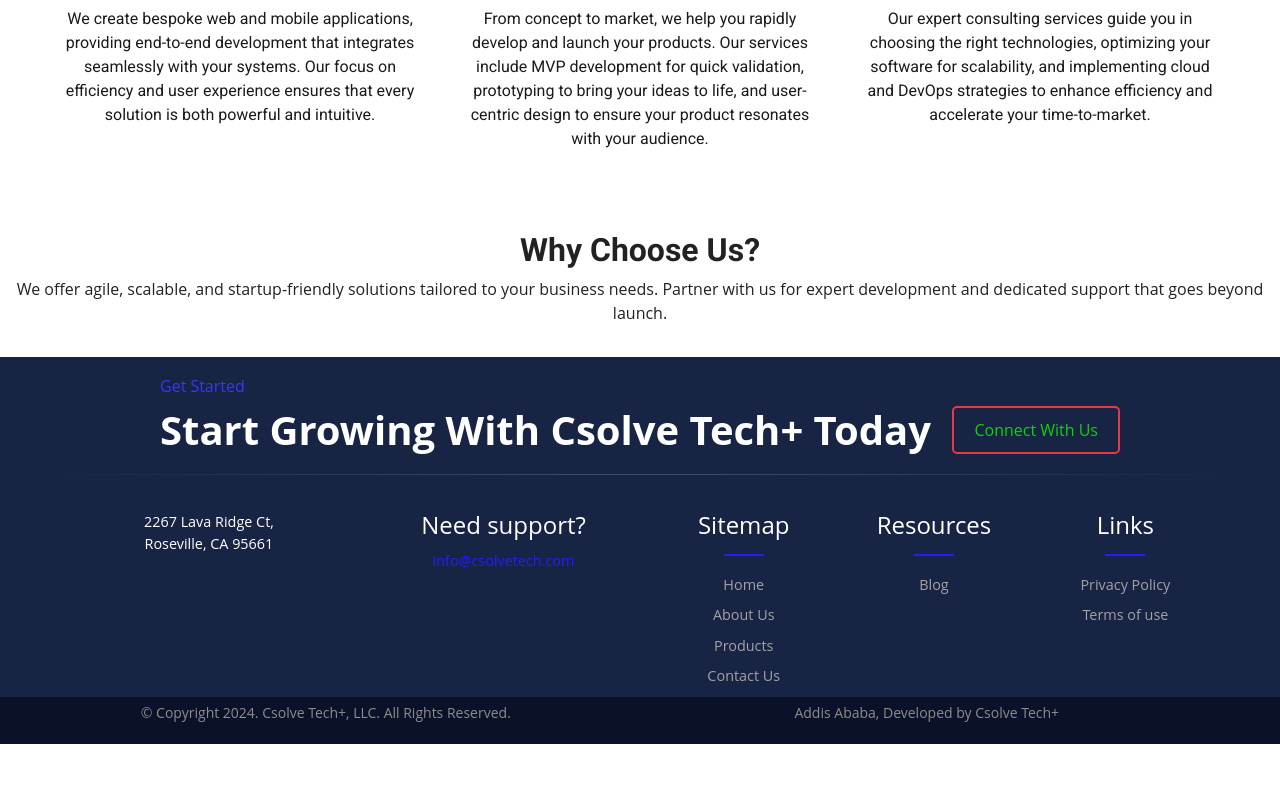
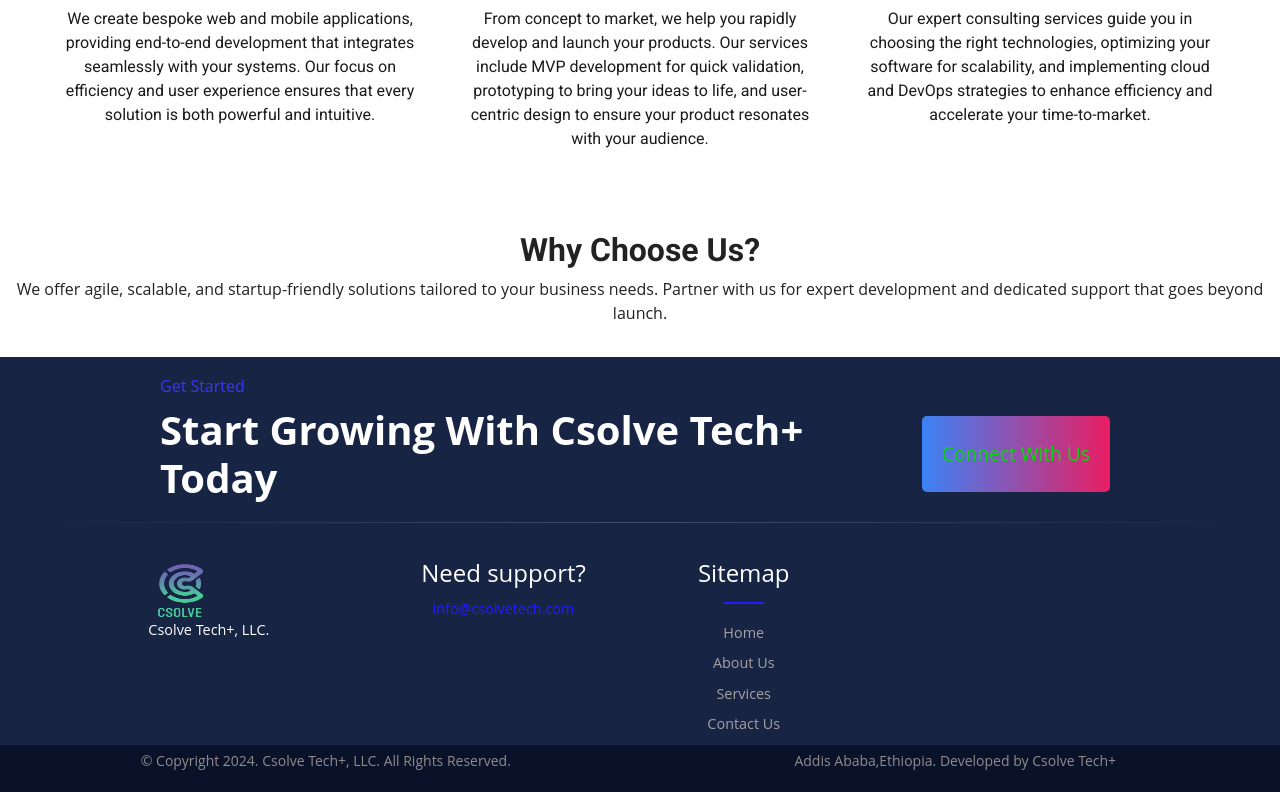
Before and after one commit to CSOLVE-TECH/csolve-tech-landing-website, a React (Create React App) app: page /service/software-development in a window 1280 px wide. Shown: the part 575-1367 px from the top of the page. Before the commit the page ends 1319 px from the top, so only its background shows below. Built offline with nearby package versions, Linux system fonts and the light colour scheme.

Commit message:
Add more adjustment to the whole site including the footer

```diff
--- a/src/component/Footer.js
+++ b/src/component/Footer.js
@@ -1,25 +1,33 @@
 import React from 'react';
 import './footer.css';
+import { useNavigate } from "react-router-dom";
 
 const Footer = () => {
+    const navigate = useNavigate();
     const currentYear = new Date().getFullYear(); // Fetches the current year
-
+    const navigateToContactPage = () => {
+        navigate("/contact");
+      };
   return (
     <div>
         <div className="footer-container">
             <h6 className="footer-title">Get Started</h6>
             <div className="footer-content">
                 <h1>Start Growing With Csolve Tech+ Today</h1>
-                <button className="connect-button" onClick={() => { alert('Connect with us!'); }}>
+                <button className="connect-button" onClick={navigateToContactPage}>
                 <a href="">Connect With Us</a>
                 </button>
             </div>
             <hr className="footer-divider" />
             <div className="footer-additional">
-                <div className="footer-logo-address">
-                    {/* <img src={logo} alt="We-Bridge logo" className="footer-logo" /> */}
-                    <p>2267 Lava Ridge Ct,<br/>Roseville, CA 95661</p>
+            <div className="footer-logo-address">
+                {/* <img src={logo} alt="We-Bridge logo" className="footer-logo" /> */}
+                <div className="brand-image-container">
+                    <img src="/assets/images/logo.png" alt="Brand" className="brand-image" />
                 </div>
+                <p>Csolve Tech+, LLC.</p>
+            </div>
+
                 <div className="footer-support">
                     <h4>Need support?</h4>
                     <a href="">info@csolvetech.com</a>
@@ -29,13 +37,13 @@
                         <h4>Sitemap</h4>
                         <div class="line"></div>
                         <ul>
-                            <a href=""><li>Home</li></a>
-                            <a href=""><li>About Us</li></a>
-                            <a href=""><li>Products</li></a>
-                            <a href=""><li>Contact Us</li></a>
+                            <a href="/"><li>Home</li></a>
+                            <a href="/about"><li>About Us</li></a>
+                            <a href="/service/software-training"><li>Services</li></a>
+                            <a href="/contact"><li>Contact Us</li></a>
                         </ul>
                     </div>
-                    <div className="footer-column">
+                    {/*<div className="footer-column">
                         <h4>Resources</h4>
                         <div class="line"></div>
                         <ul>
@@ -49,7 +57,7 @@
                             <a href=""><li>Privacy Policy</li></a>
                             <a href=""><li>Terms of use</li></a>
                         </ul>
-                    </div>
+                    </div>*/}
                 </div>
             </div>
         </div>
@@ -58,7 +66,7 @@
                 <p>© Copyright {currentYear}. Csolve Tech+, LLC. All Rights Reserved.</p>
             </div>
             <div className='lower-part1'>
-                <p>Addis Ababa, Developed by Csolve Tech+</p>
+                <p>Addis Ababa,Ethiopia. Developed by Csolve Tech+</p>
             </div>
         </div>
     </div>
--- a/src/component/Header.js
+++ b/src/component/Header.js
@@ -15,9 +15,10 @@
   return (
     <Navbar expand="lg" className="bg-body-tertiary sticky-navbar">
       <Container>
-        <Navbar.Brand href="#home" className="csolve">
+        {/* Wrap the image in an anchor tag or Nav.Link to make it clickable */}
+        <Navbar.Brand href="/" className="csolve">
           <div className="brand-image-container">
-            <img src="/assets/images/logo.jpg" alt="Brand" className="brand-image" />
+            <img src="/assets/images/logo.png" alt="Brand" className="brand-image" />
           </div>
         </Navbar.Brand>
         <Navbar.Toggle aria-controls="basic-navbar-nav" />
--- a/src/component/footer.css
+++ b/src/component/footer.css
@@ -32,15 +32,15 @@
   }
 
   .connect-button {
-    background-color: transparent;
-    border: 2px solid #E63946; /* Border color */
-    color: #eff8f3; /* Text color */
+    padding: 10px 20px;
+    margin: 10px;
+    font-size: 1.2rem;
     border-radius: 5px;
-    padding: 10px 20px; /* Padding inside the button */
-    font-size: 1em; /* Adjust font-size as needed */
+    border: none;
+    background: linear-gradient(to right, #3b82f6, #e91e63);
+    color: white;
     cursor: pointer;
-    transition: background-color 0.3s, color 0.3s;
-    white-space: nowrap; /* Prevents the text from wrapping */
+    transition: background-color 0.3s ease;
   }
 
   .connect-button:hover {
--- a/src/pages/Contactus/ContactUs.css
+++ b/src/pages/Contactus/ContactUs.css
@@ -207,3 +207,16 @@
     justify-content: center;
     align-items: center;
 }
+.icons a {
+    color: inherit;
+    text-decoration: none;
+  }
+
+  .icons a:hover {
+    color: #103052;
+  }
+
+  .social-icons {
+    font-size: 24px;
+    margin-right: 10px;
+  }
--- a/src/pages/Contactus/ContactUs.jsx
+++ b/src/pages/Contactus/ContactUs.jsx
@@ -10,6 +10,7 @@
   FaLinkedin,
 } from "react-icons/fa";
 import { FaSquareXTwitter } from "react-icons/fa6";
+
 function ContactUs() {
   return (
     <div className="contact-us">
@@ -48,20 +49,29 @@
             </div>
           </div>
           <div className="section icons">
-            <FaFacebook className="social-icons" />
-            <FaSquareXTwitter className="social-icons" />
-            <FaTelegram className="social-icons" />
-            <FaLinkedin className="social-icons" />
+            {/* Clickable social icons */}
+            <a href="" target="_blank" rel="noopener noreferrer">
+              <FaFacebook className="social-icons" />
+            </a>
+            <a href="" target="_blank" rel="noopener noreferrer">
+              <FaSquareXTwitter className="social-icons" />
+            </a>
+            <a href="" target="_blank" rel="noopener noreferrer">
+              <FaTelegram className="social-icons" />
+            </a>
+            <a href="" target="_blank" rel="noopener noreferrer">
+              <FaLinkedin className="social-icons" />
+            </a>
           </div>
           <div className="big-circle"></div>
           <div className="small-circle"></div>
         </div>
         {/* //contact form */}
-        <div class="message-form">
+        <div className="message-form">
           <form>
             <div className="form-container">
-              <div class="form-row">
-                <div class="form-group">
+              <div className="form-row">
+                <div className="form-group">
                   <input
                     type="text"
                     id="first-name"
@@ -70,7 +80,7 @@
                     required
                   />
                 </div>
-                <div class="form-group">
+                <div className="form-group">
                   <input
                     type="text"
                     id="last-name"
@@ -80,8 +90,8 @@
                   />
                 </div>
               </div>
-              <div class="form-row">
-                <div class="form-group">
+              <div className="form-row">
+                <div className="form-group">
                   <input
                     type="email"
                     id="email"
@@ -90,7 +100,7 @@
                     required
                   />
                 </div>
-                <div class="form-group">
+                <div className="form-group">
                   <input
                     type="tel"
                     id="phone"
@@ -100,8 +110,8 @@
                   />
                 </div>
               </div>
-              <div class="form-row full-width">
-                <div class="form-group">
+              <div className="form-row full-width">
+                <div className="form-group">
                   <textarea
                     id="message"
                     name="message"
@@ -110,8 +120,8 @@
                   ></textarea>
                 </div>
               </div>
-              <div class="form-row full-width btn">
-                <div class="form-group">
+              <div className="form-row full-width btn">
+                <div className="form-group">
                   <button type="submit">Submit</button>
                 </div>
               </div>
@@ -121,7 +131,7 @@
       </div>
       {/* faq section */}
       <div className="faq">
-        <FAQ/>
+        <FAQ />
       </div>
     </div>
   );
--- a/src/pages/Home/Home.js
+++ b/src/pages/Home/Home.js
@@ -104,9 +104,11 @@
           Discover featured resources on the latest topics—created and curated
           specifically for <strong>Our Services</strong>.
         </p>
+        {/*
         <button className="resources-button" onClick={navigateToResourcesPage}>
           Go To Resources
         </button>
+        */}
       </div>
     </div>
   );
--- a/src/pages/Training/SoftwareTraining.css
+++ b/src/pages/Training/SoftwareTraining.css
@@ -27,17 +27,16 @@
 }
 
 .cta-button {
-  background-color: #ff006a; /* Bright red similar to the button in your image */
+  padding: 10px 20px;
+  margin: 10px;
+  font-size: 1.2rem;
+  border-radius: 5px;
+  border: none;
+  background: linear-gradient(to right, #3b82f6, #e91e63);
   color: white;
-  padding: 15px 30px;
-  font-size: 1.2em;
-  border: none;
-  border-radius: 25px;
   cursor: pointer;
-}
+  transition: background-color 0.3s ease;
 
-.cta-button:hover {
-  background-color: #e600de; /* Slightly darker shade on hover */
 }
 
 .image-content {
@@ -195,13 +194,15 @@
 }
 
 .enroll-button {
-  background-color:  #e6005c;
+  padding: 10px 20px;
+  margin: 10px;
+  font-size: 1.2rem;
+  border-radius: 5px;
+  border: none;
+  background: linear-gradient(to right, #3b82f6, #e91e63);
   color: white;
-  padding: 10px 20px;
-  font-size: 1em;
-  border: none;
-  border-radius: 25px;
   cursor: pointer;
+  transition: background-color 0.3s ease;
 }
 
 .enroll-button:hover {
--- a/src/pages/Training/SoftwareTraining.js
+++ b/src/pages/Training/SoftwareTraining.js
@@ -1,5 +1,6 @@
 import React, { useState } from 'react';
 import './SoftwareTraining.css'; // Assuming you want to style this page
+import { useNavigate } from "react-router-dom";
 
 const courses = [
   {
@@ -63,6 +64,10 @@
 ];
 
 const SoftwareTraining = () => {
+  const navigate = useNavigate();
+  const navigateToContactUsPage = () => {
+    navigate("/contact");
+  };
   return (
     <div>
       <div className="hero-container">
@@ -71,7 +76,7 @@
           <p>
             Our company, Csolve Tech+, is built with dedicated software expert peers and focuses on software development while providing up-to-date technical skills in today's market. We pride ourselves on delivering expert-level training, ensuring our clients and students stay ahead in the ever-evolving tech industry.
           </p>
-          <button className="cta-button">Start Here</button>
+          <button className="cta-button" onClick={navigateToContactUsPage}>Start Connect With Us</button>
         </div>
         <div className="image-content">
           <img src={`${process.env.PUBLIC_URL}/assets/images/traning1.webp`} alt="Training" />
```
Also changed, not shown: public/assets/images/logo.jpg (deleted), public/assets/images/logo.png (added).
